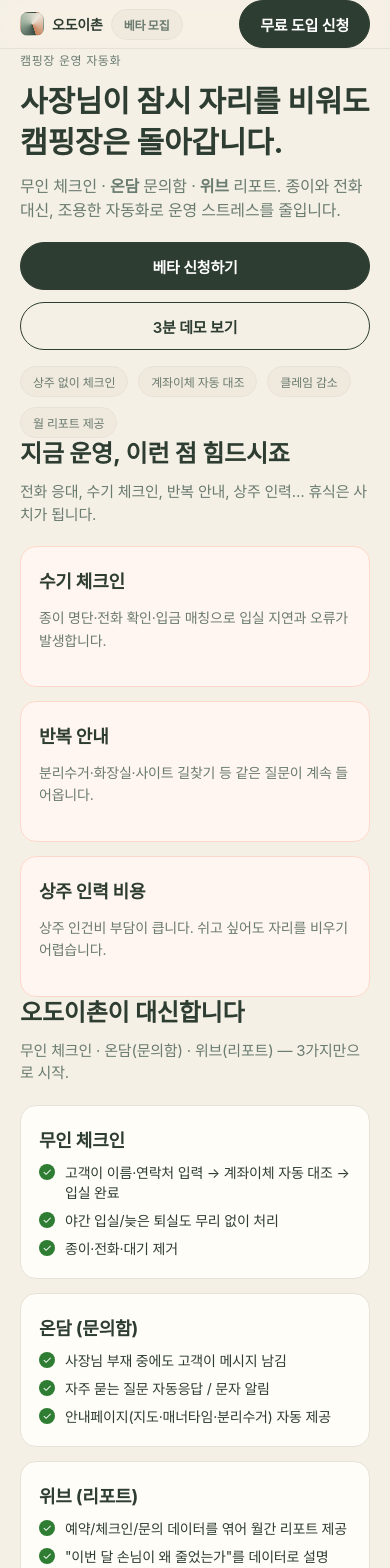
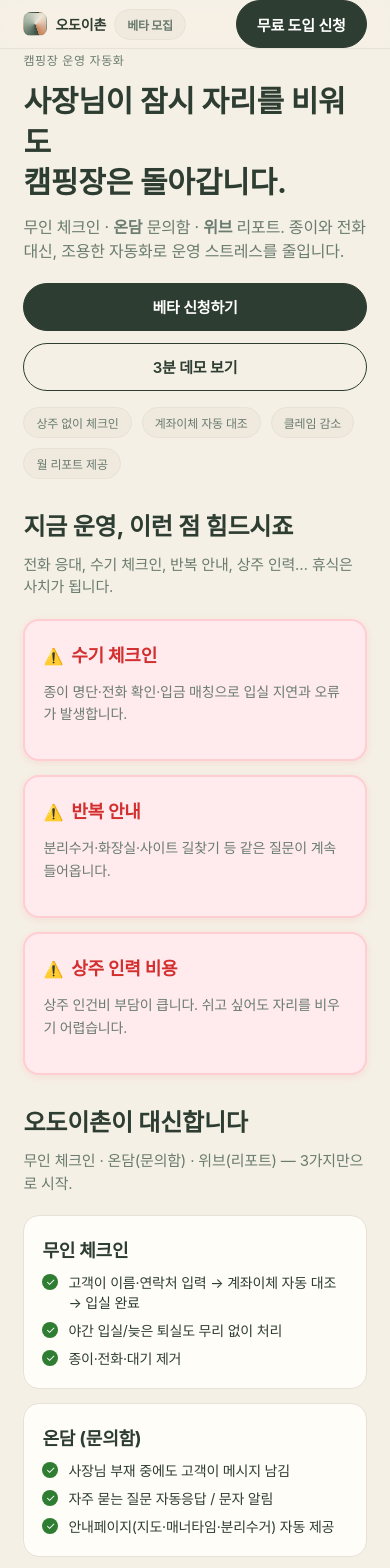
Before and after one commit to carawoo/camphost, a Next.js app: page / in a window 390 px wide. Shown: the top 1568 px of the page. Built offline with nearby package versions, Linux system fonts and the light colour scheme.

Commit message:
UI 개선: 문제점 강조, 표 스타일링, 푸터 마진, Instagram 링크 업데이트, 사장님 후기 주석처리

```diff
--- a/app/globals.css
+++ b/app/globals.css
@@ -21,6 +21,8 @@
   color: var(--ink);
   font-family: -apple-system, BlinkMacSystemFont, "Noto Sans KR", "Pretendard", "Apple SD Gothic Neo", Roboto, Segoe UI, Helvetica, Arial, sans-serif;
   letter-spacing: -0.2px;
+  width: 100%;
+  overflow-x: hidden;
 }
 
 a {
@@ -29,9 +31,12 @@
 }
 
 .wrap {
-  max-width: 1120px;
+  width: 100%;
+  max-width: calc(100vw - 12vw);
   margin: 0 auto;
-  padding: 0 24px;
+  padding: 0;
+  min-width: 320px;
+  box-sizing: border-box;
 }
 
 .btn {
@@ -87,6 +92,14 @@
 
 .grid-3 {
   grid-template-columns: repeat(3, minmax(0, 1fr));
+}
+
+/* 데스크톱 기본 그리드 */
+@media (min-width: 921px) {
+  .grid-3 {
+    grid-template-columns: repeat(3, 1fr);
+    gap: 20px;
+  }
 }
 
 .muted {
@@ -160,12 +173,12 @@
 }
 
 .section {
-  padding: 48px 0;
+  padding: 60px 0 48px 0;
 }
 
 .title {
   font-size: 28px;
-  margin: 0 0 14px;
+  margin: 40px 0 14px 0;
 }
 
 .subtitle {
@@ -209,8 +222,21 @@
 }
 
 .warn {
-  background: #FFF5F1;
-  border-color: #FFD8C9;
+  background: #FFEBEE;
+  border-color: #FFCDD2;
+  border-width: 2px;
+  box-shadow: 0 2px 8px rgba(244, 67, 54, 0.1);
+}
+
+.warn h3 {
+  color: #D32F2F;
+  position: relative;
+}
+
+.warn h3::before {
+  content: "⚠️";
+  margin-right: 8px;
+  font-size: 18px;
 }
 
 .table {
@@ -229,9 +255,20 @@
   border-bottom: 1px solid var(--line);
 }
 
+.table td:nth-child(2) {
+  background: rgba(47, 125, 50, 0.08);
+  color: var(--success);
+  font-weight: 500;
+}
+
 .table th {
   background: var(--soft);
   text-align: left;
+}
+
+.table th:nth-child(2) {
+  background: var(--success);
+  color: white;
 }
 
 .table tr:last-child td {
@@ -248,14 +285,16 @@
 }
 
 footer {
-  padding: 36px 0 80px;
+  padding: 36px 0 120px;
+  margin-bottom: 60px !important;
   color: var(--sub);
 }
 
 /* 태블릿 */
-@media (max-width: 920px) {
+@media (max-width: 920px) and (min-width: 769px) {
   .wrap {
-    padding: 0 24px;
+    max-width: calc(100vw - 10vw);
+    padding: 0;
   }
 
   .grid-3 {
@@ -268,13 +307,69 @@
     font-size: 36px;
   }
   .hero {
-    padding: 60px 0 36px;
+    padding: 80px 0 36px;
   }
   .section {
-    padding: 40px 0;
+    padding: 48px 0 40px 0;
   }
   .title {
     font-size: 26px;
+    margin-top: 32px;
+  }
+}
+
+/* 태블릿 중간 사이즈 - 카드 2열 배치 */
+@media (max-width: 768px) and (min-width: 641px) {
+  .wrap {
+    max-width: calc(100vw - 12vw);
+    padding: 0;
+  }
+
+  .grid-3 {
+    grid-template-columns: repeat(2, 1fr) !important;
+    gap: 18px;
+  }
+
+  .hero h1 {
+    font-size: 32px;
+  }
+  .hero {
+    padding: 60px 0 32px;
+  }
+  .section {
+    padding: 44px 0 36px 0;
+  }
+  .title {
+    font-size: 24px;
+    margin-top: 28px;
+  }
+
+  /* 카드 최적화 */
+  .card {
+    padding: 18px 16px;
+  }
+  .card h3 {
+    font-size: 17px;
+    margin-bottom: 8px;
+  }
+  .card p {
+    font-size: 13px;
+    line-height: 1.5;
+  }
+
+  /* 히어로 버튼 */
+  .hero .cta {
+    flex-direction: column;
+    gap: 10px;
+  }
+  .hero .cta a {
+    width: 100%;
+  }
+
+  /* Chip 최적화 */
+  .chip {
+    font-size: 11px;
+    padding: 5px 10px;
   }
 }
 
@@ -283,11 +378,25 @@
   html,
   body {
     overflow-x: hidden;
+    width: 100%;
+    max-width: 100%;
+  }
+
+  * {
+    box-sizing: border-box;
   }
 
   .wrap {
-    padding: 0 20px !important;
+    max-width: calc(100vw - 12vw);
+    padding: 0 !important;
     width: 100%;
+    margin: 0 auto;
+    min-width: 320px;
+  }
+
+  main {
+    width: 100%;
+    overflow-x: hidden;
   }
 
   /* 헤더 */
@@ -305,7 +414,7 @@
 
   /* 히어로 */
   .hero {
-    padding: 40px 0 32px;
+    padding: 50px 0 32px;
   }
   .hero h1 {
     font-size: 30px;
@@ -346,11 +455,11 @@
 
   /* 섹션 */
   .section {
-    padding: 36px 0;
+    padding: 40px 0 36px 0;
   }
   .title {
     font-size: 24px;
-    margin-bottom: 12px;
+    margin: 32px 0 12px 0;
     line-height: 1.3;
   }
   .subtitle {
@@ -378,9 +487,18 @@
     line-height: 1.6;
   }
 
+  /* 모바일에서 warn 카드 스타일 */
+  .warn h3::before {
+    font-size: 16px;
+  }
+
   /* 그리드 */
   .grid {
     gap: 14px;
+  }
+
+  .grid-3 {
+    grid-template-columns: 1fr !important;
   }
 
   /* 리스트 */
@@ -402,6 +520,7 @@
     -webkit-overflow-scrolling: touch;
     margin: 0 -20px;
     padding: 0 20px;
+    width: calc(100% + 40px);
   }
   .table {
     font-size: 13px;
@@ -440,13 +559,16 @@
 
   /* Footer */
   footer {
-    padding: 28px 0 60px;
+    padding: 28px 0 80px;
+    margin-bottom: 40px !important;
     font-size: 13px;
+    width: 100%;
   }
   .footer-content {
     flex-direction: column;
     align-items: flex-start !important;
     gap: 20px !important;
+    width: 100%;
   }
   .footer-links {
     flex-direction: column !important;
@@ -460,5 +582,19 @@
   /* hr */
   .hr {
     margin: 28px 0;
+    width: 100%;
+  }
+
+  /* 푸터 추가 마진 */
+  footer::after {
+    content: "";
+    display: block;
+    height: 40px;
+  }
+
+  /* 모든 섹션에 width 제한 */
+  section {
+    width: 100%;
+    max-width: 100%;
   }
 }
--- a/app/page.tsx
+++ b/app/page.tsx
@@ -19,7 +19,7 @@
         <SolutionSection />
         <BeforeAfterSection />
         <ImpactSection />
-        <TestimonialSection />
+        {/* <TestimonialSection /> */}
         <FAQSection />
         <ApplySection />
         <div className="hr" />
--- a/components/Footer.tsx
+++ b/components/Footer.tsx
@@ -21,7 +21,7 @@
           className="muted footer-links"
           style={{ display: 'flex', gap: '16px', alignItems: 'center' }}
         >
-          <a href="https://instagram.com/REPLACE_ME" target="_blank" rel="noopener">
+          <a href="https://www.instagram.com/odoichon_official/" target="_blank" rel="noopener">
             Instagram
           </a>
           <span>·</span>
```
